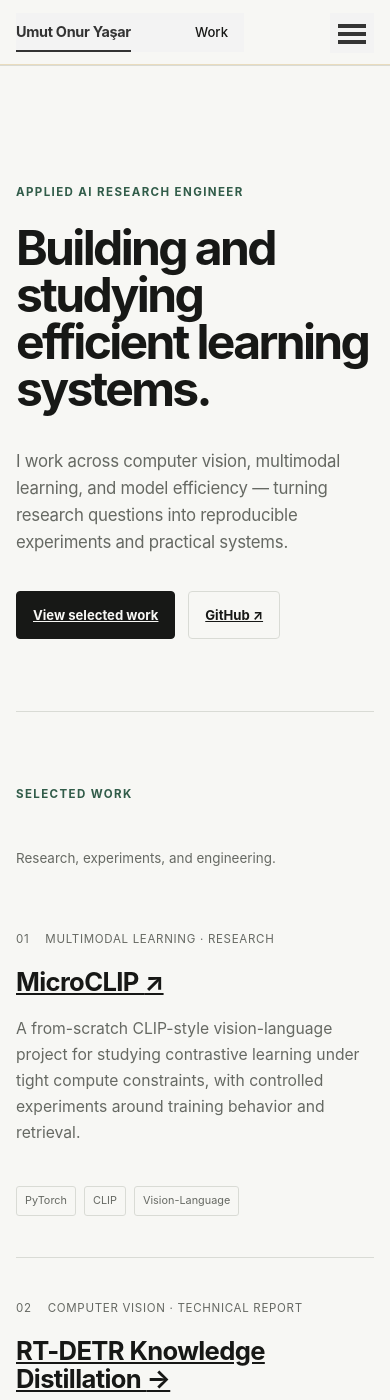
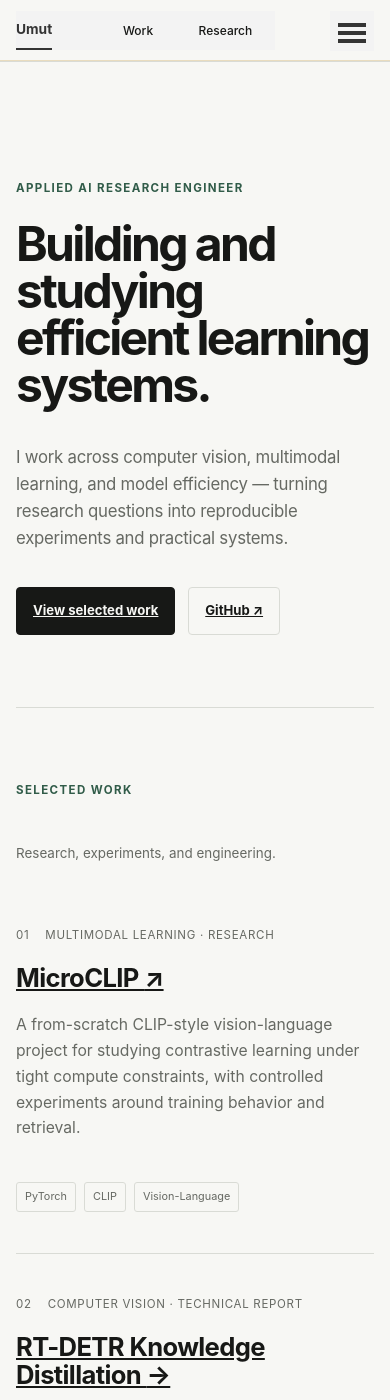
Before and after one commit to umutonuryasar/umutonuryasar.github.io, a Jekyll site: the page built from _pages/about.md, in a window 390 px wide and 1400 px high. Built offline with Jekyll 4.4.1, drawn with Linux system fonts in a browser that asks for light colours; a script bundle is joined from its source files by our own code; library files that are not in the unit come from our copies.

Commit message:
polish mobile navigation and spacing

```diff
--- a/assets/css/redesign-polish.css
+++ b/assets/css/redesign-polish.css
@@ -1,4 +1,4 @@
-/* Second-pass homepage polish. Kept separate so it can override legacy Academic Pages layout rules cleanly. */
+/* Final portfolio polish. Loaded after the legacy Academic Pages stylesheet. */
 
 .home-redesign #main {
   max-width: 1120px;
@@ -24,9 +24,7 @@
   display: flow-root;
 }
 
-.home-redesign .page__footer {
-  clear: both;
-}
+.home-redesign .page__footer { clear: both; }
 
 .home-redesign .home-hero {
   max-width: 820px;
@@ -47,14 +45,8 @@
   font-size: clamp(1rem, 1.4vw, 1.2rem) !important;
 }
 
-.home-redesign .home-actions {
-  margin-top: 1.8rem;
-}
-
-.home-redesign .home-section {
-  padding-top: 4rem;
-  padding-bottom: 4rem;
-}
+.home-redesign .home-actions { margin-top: 1.8rem; }
+.home-redesign .home-section { padding-top: 4rem; padding-bottom: 4rem; }
 
 @media (min-width: 900px) {
   .masthead__inner-wrap {
@@ -70,13 +62,96 @@
     padding-right: 1rem;
   }
 
+  .masthead__inner-wrap {
+    padding: .7rem 1rem;
+  }
+
+  .greedy-nav .masthead__menu-item--lg {
+    margin-right: auto;
+  }
+
+  .greedy-nav .masthead__menu-item--lg a {
+    width: auto;
+    max-width: 7.5rem;
+    white-space: nowrap;
+    font-size: .86rem;
+  }
+
+  .greedy-nav .visible-links li:not(.masthead__menu-item--lg) a {
+    font-size: .75rem;
+    padding-left: .55rem;
+    padding-right: .55rem;
+  }
+
   .home-redesign .home-hero {
-    padding-top: 3.75rem;
-    padding-bottom: 3.75rem;
+    padding-top: 3.5rem;
+    padding-bottom: 3.5rem;
   }
 
   .home-redesign .home-hero h1 {
-    font-size: clamp(2.65rem, 13vw, 4rem);
+    font-size: clamp(2.55rem, 11.5vw, 3.35rem);
+    line-height: 1.02;
     letter-spacing: -.052em;
   }
+
+  .home-redesign .home-intro {
+    margin-top: 1.55rem !important;
+    line-height: 1.55;
+  }
+
+  .home-redesign .home-section {
+    padding-top: 3.25rem;
+    padding-bottom: 3.25rem;
+  }
+
+  .home-redesign .home-section-heading {
+    gap: .45rem;
+    margin-bottom: 2.15rem;
+  }
+
+  .home-redesign .home-kicker {
+    margin-bottom: .25rem !important;
+  }
+
+  .home-redesign .work-item {
+    gap: 1rem;
+    padding-top: 2rem;
+    padding-bottom: 2rem;
+  }
+
+  .home-redesign .work-meta {
+    gap: .75rem;
+  }
+
+  .home-redesign .work-item h2 {
+    font-size: 1.55rem;
+  }
+
+  .home-redesign .research-feature h2 {
+    font-size: 1.65rem;
+  }
+
+  .home-redesign .about-grid {
+    gap: 1.4rem;
+  }
 }
+
+@media (max-width: 430px) {
+  /* The legacy greedy navigation was squeezing the site title into three lines.
+     Keep the identity compact and let lower-priority links move into its menu. */
+  .greedy-nav .masthead__menu-item--lg a {
+    max-width: none;
+    font-size: 0;
+  }
+
+  .greedy-nav .masthead__menu-item--lg a::after {
+    content: "Umut";
+    font-size: .86rem;
+    font-weight: 700;
+  }
+
+  .greedy-nav .visible-links li:not(.masthead__menu-item--lg) a {
+    padding-left: .42rem;
+    padding-right: .42rem;
+  }
+}
```
